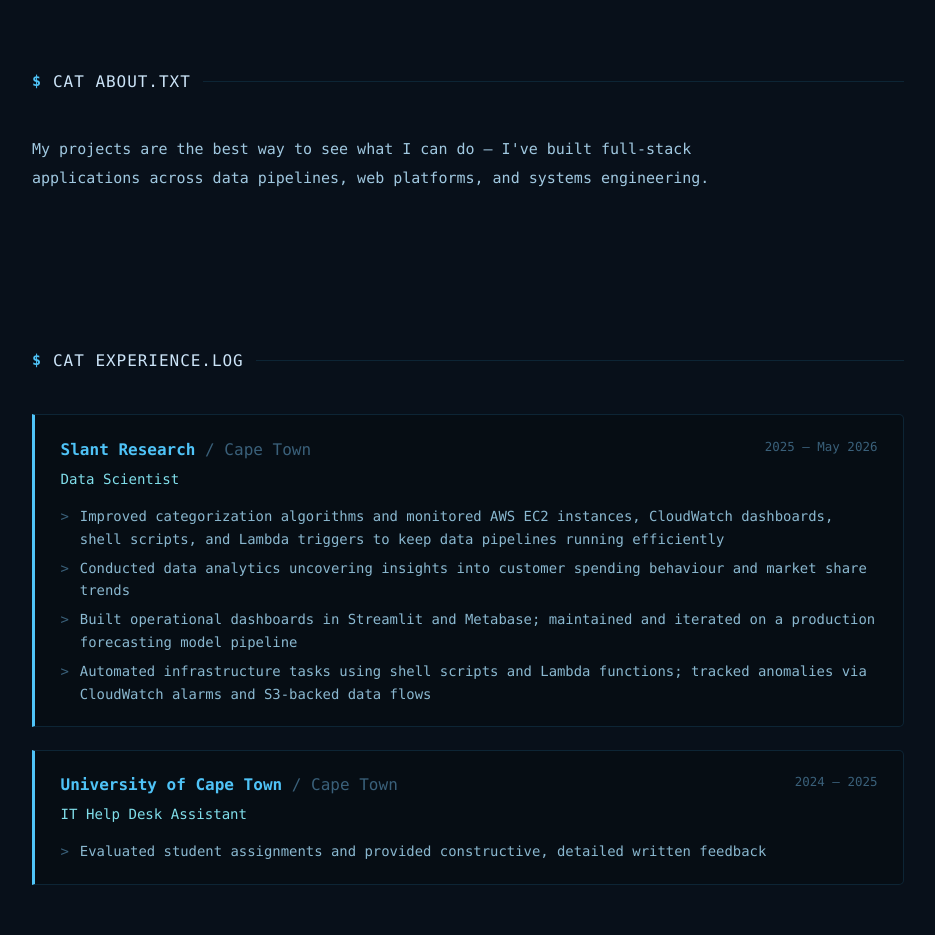
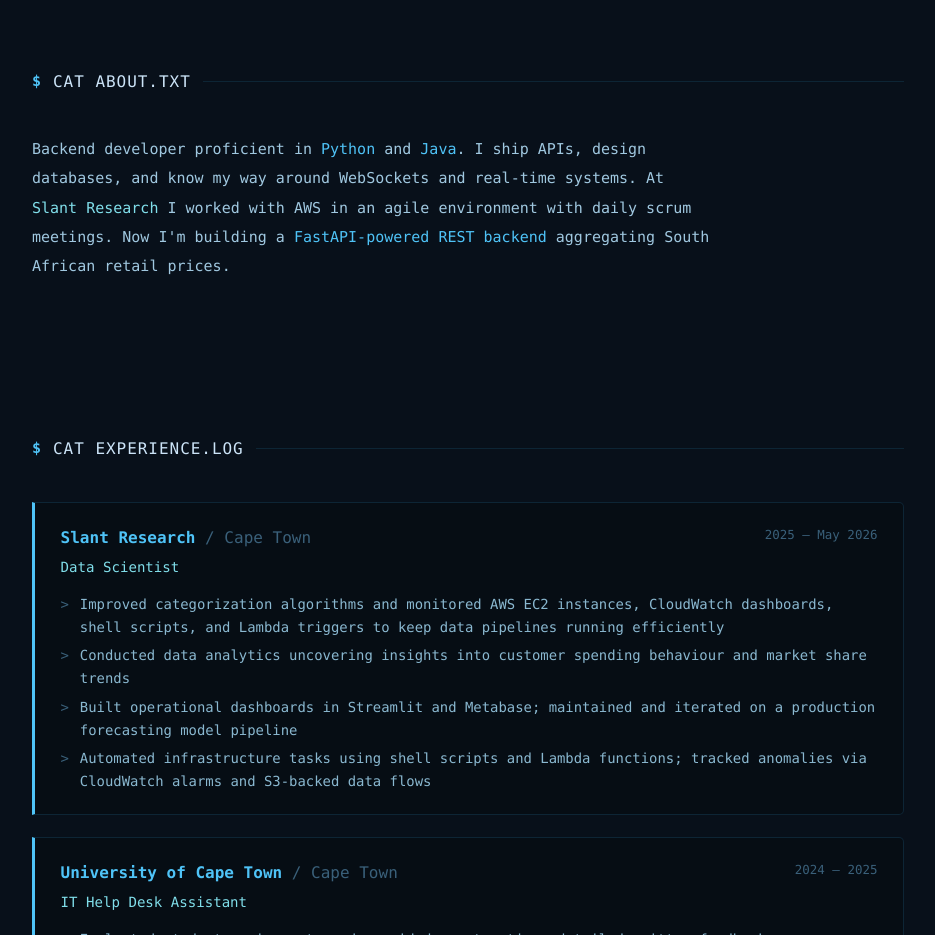
Before and after one commit to BlesstheGM/portfolio, a Next.js app: page / in a window 1280 px wide. Shown: the part 820-1755 px from the top of the page, without its empty margins (172-1107 px from the left). Built offline with nearby package versions, Linux system fonts and the light colour scheme.

Commit message:
Update about section with new bio

```diff
--- a/components/About.tsx
+++ b/components/About.tsx
@@ -9,8 +9,13 @@ export default function About() {
 
       <div className="about-text">
         <p>
-          My projects are the best way to see what I can do — I&apos;ve built full-stack
-          applications across data pipelines, web platforms, and systems engineering.
+          Backend developer proficient in <span className="hl">Python</span> and{' '}
+          <span className="hl">Java</span>. I ship APIs, design databases, and know my way
+          around WebSockets and real-time systems. At{' '}
+          <span className="hl-accent">Slant Research</span> I worked with AWS in an agile
+          environment with daily scrum meetings. Now I&apos;m building a{' '}
+          <span className="hl">FastAPI-powered REST backend</span> aggregating South African
+          retail prices.
         </p>
       </div>
     </section>
```
